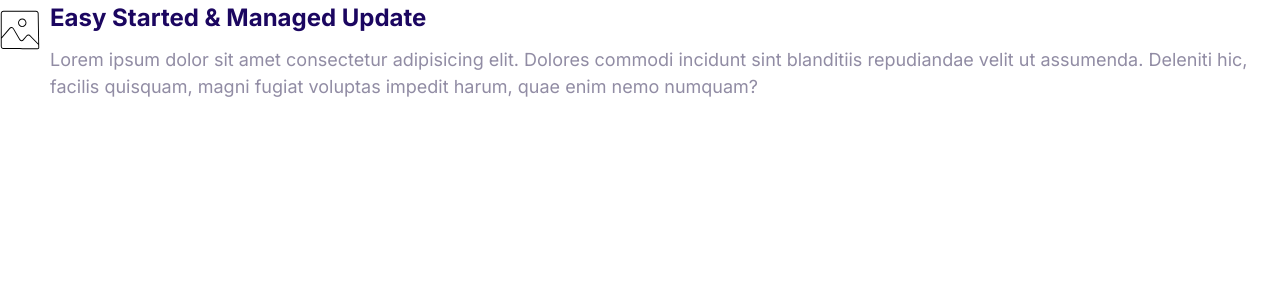
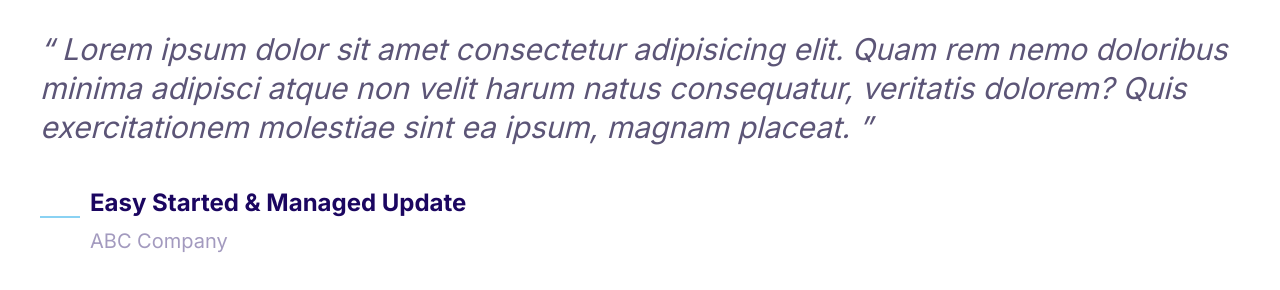
Before and after one commit to ryfatron/Moshify, a plain HTML site: page index.html in a window 1280 px wide. Drawn offline with Linux system fonts and the light colour scheme.

Commit message:
half quote define

```diff
--- a/css/style.css
+++ b/css/style.css
@@ -363,3 +363,33 @@ a {
   position: relative;
   top: 1rem;
 }
+
+/* Quotes */
+.quote {
+  font-size: 3rem;
+  font-style: italic;
+  color: #5c5577;
+  line-height: 1.3;
+}
+
+.quote__text {
+  margin-bottom: 4rem;
+}
+.quote__text::before {
+  content: open-quote;
+}
+.quote__text::after {
+  content: close-quote;
+}
+
+.quote__author {
+  font-size: 2.4rem;
+  font-style: normal;
+}
+
+.quote__company {
+  font-size: 2rem;
+  font-style: normal;
+  color: var(--color-heading);
+  opacity: 0.4;
+}
--- a/index.html
+++ b/index.html
@@ -16,21 +16,29 @@
   </head>
 
   <body>
+    <blockquote class="quote">
+      <p class="quote__text">
+        Lorem ipsum dolor sit amet consectetur adipisicing elit. Quam rem nemo
+        doloribus minima adipisci atque non velit harum natus consequatur,
+        veritatis dolorem? Quis exercitationem molestiae sint ea ipsum, magnam
+        placeat.
+      </p>
+      <footer>
         <div class="media">
           <div class="media__image">
             <svg class="icon icon--primary">
-          <use xlink:href="image/sprite.svg#snap"></use>
+              <use xlink:href="image/sprite.svg#line"></use>
             </svg>
           </div>
           <div class="media__body">
-        <h3 class="media__title">Easy Started & Managed Update</h3>
-        <p>
-          Lorem ipsum dolor sit amet consectetur adipisicing elit. Dolores
-          commodi incidunt sint blanditiis repudiandae velit ut assumenda.
-          Deleniti hic, facilis quisquam, magni fugiat voluptas impedit harum,
-          quae enim nemo numquam?
-        </p>
+            <h3 class="media__title quote__author">
+              Easy Started & Managed Update
+            </h3>
+            <p class="quote__company">ABC Company</p>
+            <footer></footer>
           </div>
         </div>
+      </footer>
+    </blockquote>
   </body>
 </html>
```
Lines whose indentation alone changed are shown as unchanged.
